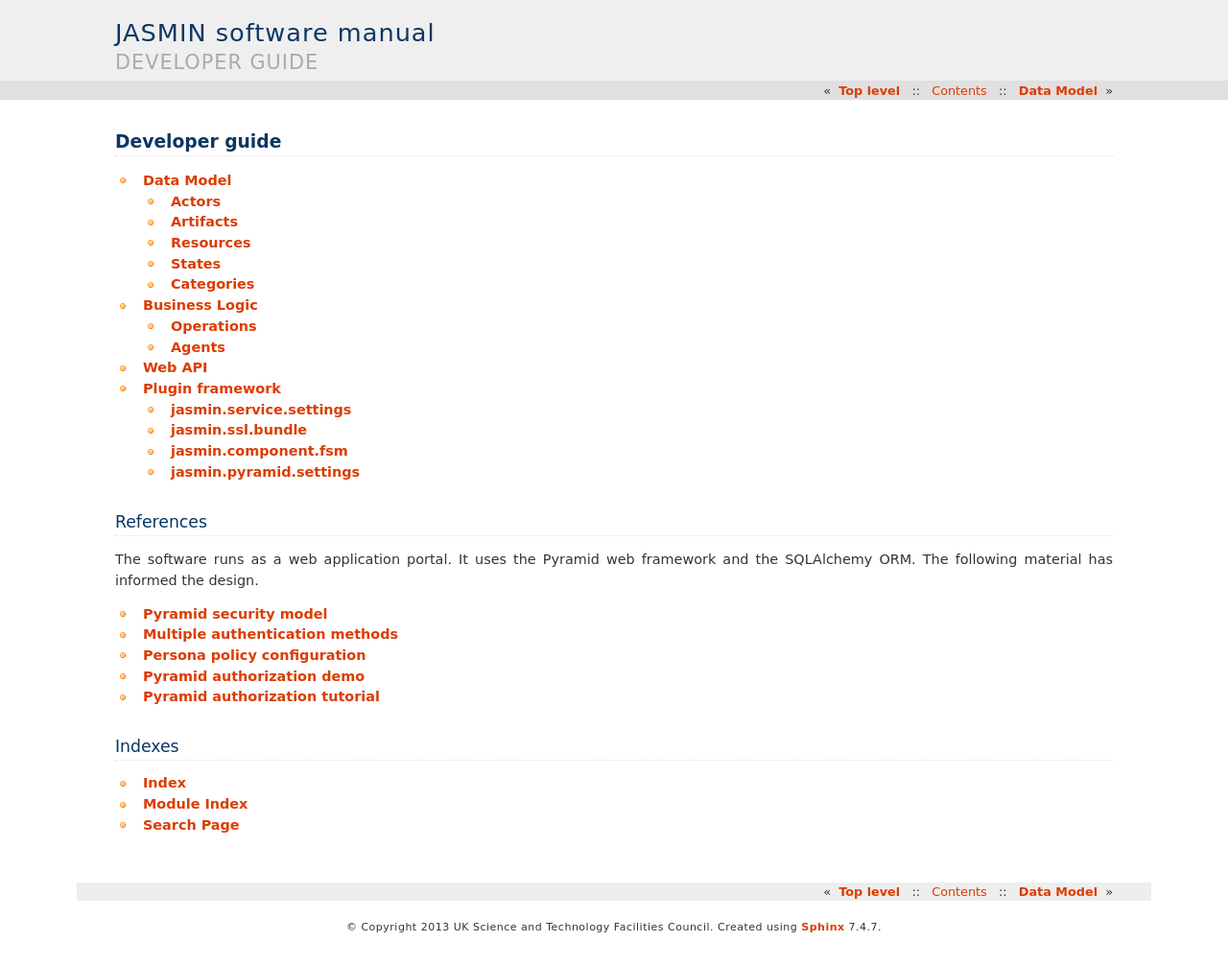
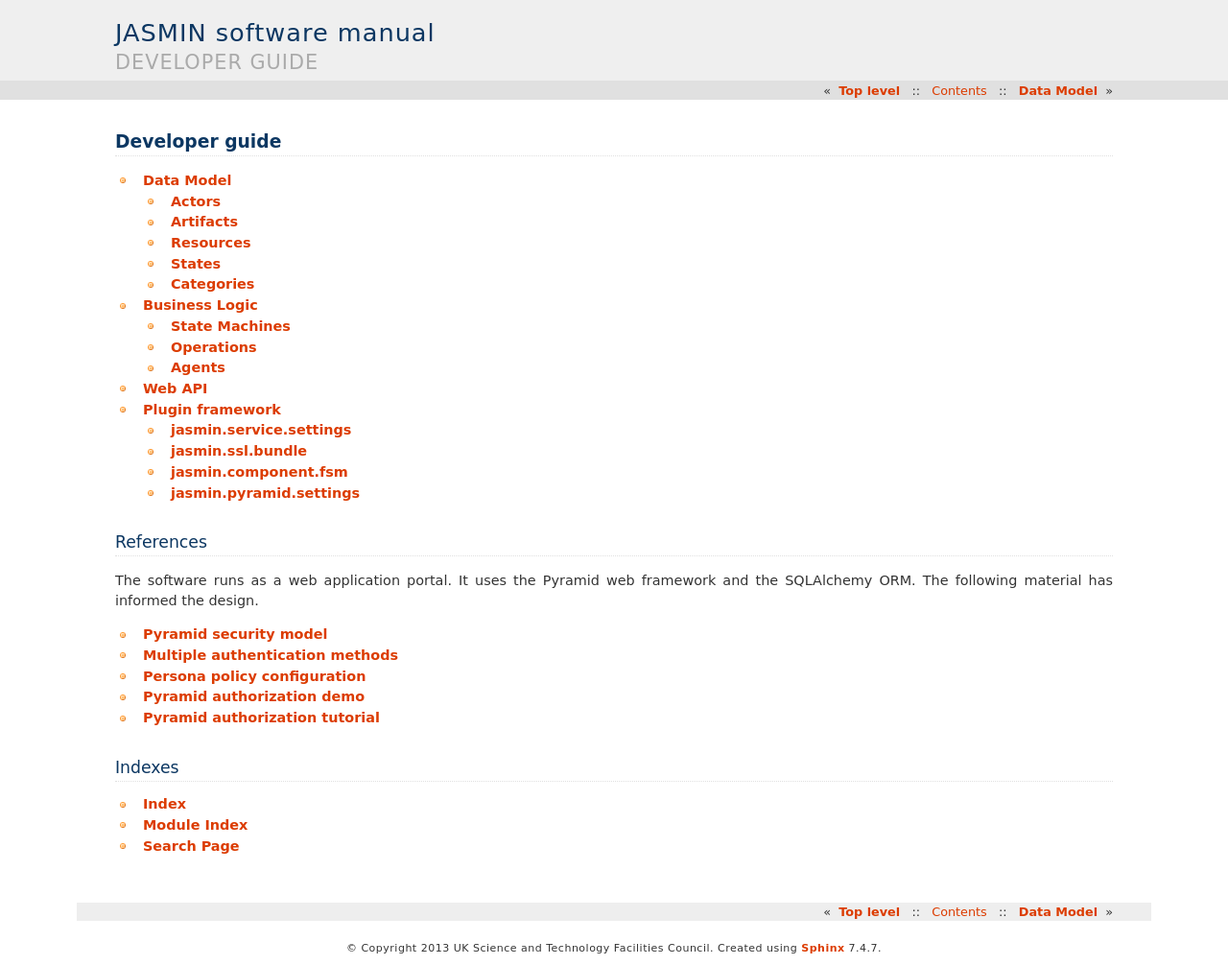
Before and after one commit to cedadev/cloudhands-ops, a Sphinx documentation site: the page built from cloudhands/ops/doc/dev-guide.rst, in a window 1280 px wide. Shown: the whole page at 96% size. Built offline with Sphinx 7.4.7, drawn with Linux system fonts in a browser that asks for light colours; pages that are not in the unit, such as notebooks, are missing from menus; before the commit the page ends 984 px from its top, so only the background shows below that.

Commit message:
Working on state diagram for Appliances

```diff
--- a/cloudhands/ops/doc/dev-agents.rst
+++ b/cloudhands/ops/doc/dev-agents.rst
@@ -10,6 +10,11 @@
 We know that as our understanding grows, we will need to change the business
 rules we operate in JASMIN. And we expect that others using this software
 will have entirely different logic to implement.
+
+State Machines
+~~~~~~~~~~~~~~
+
+.. automodule:: cloudhands.burst.appliance
 
 Operations
 ~~~~~~~~~~
--- a/cloudhands/ops/doc/index.rst
+++ b/cloudhands/ops/doc/index.rst
@@ -26,4 +26,3 @@
    ops-guide
    prj-guide
    tst-guide
-   graphtest
```
